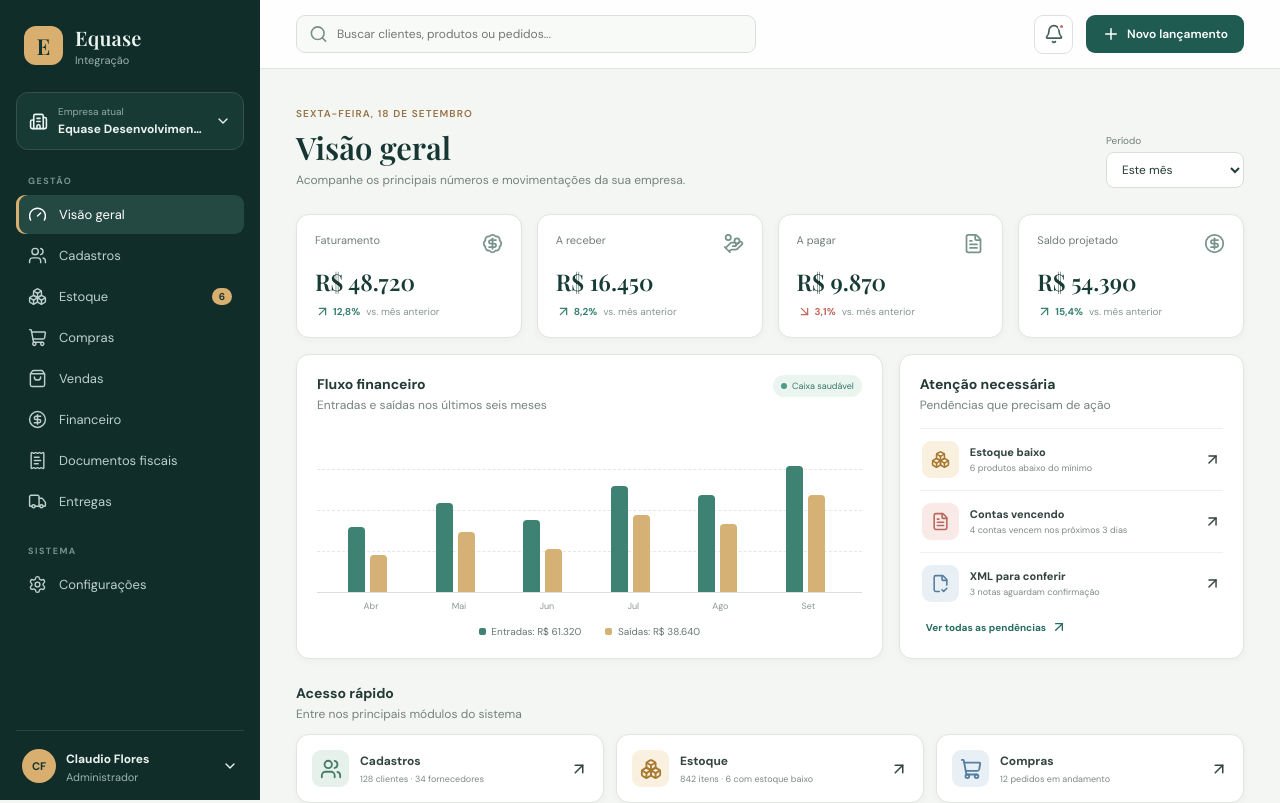
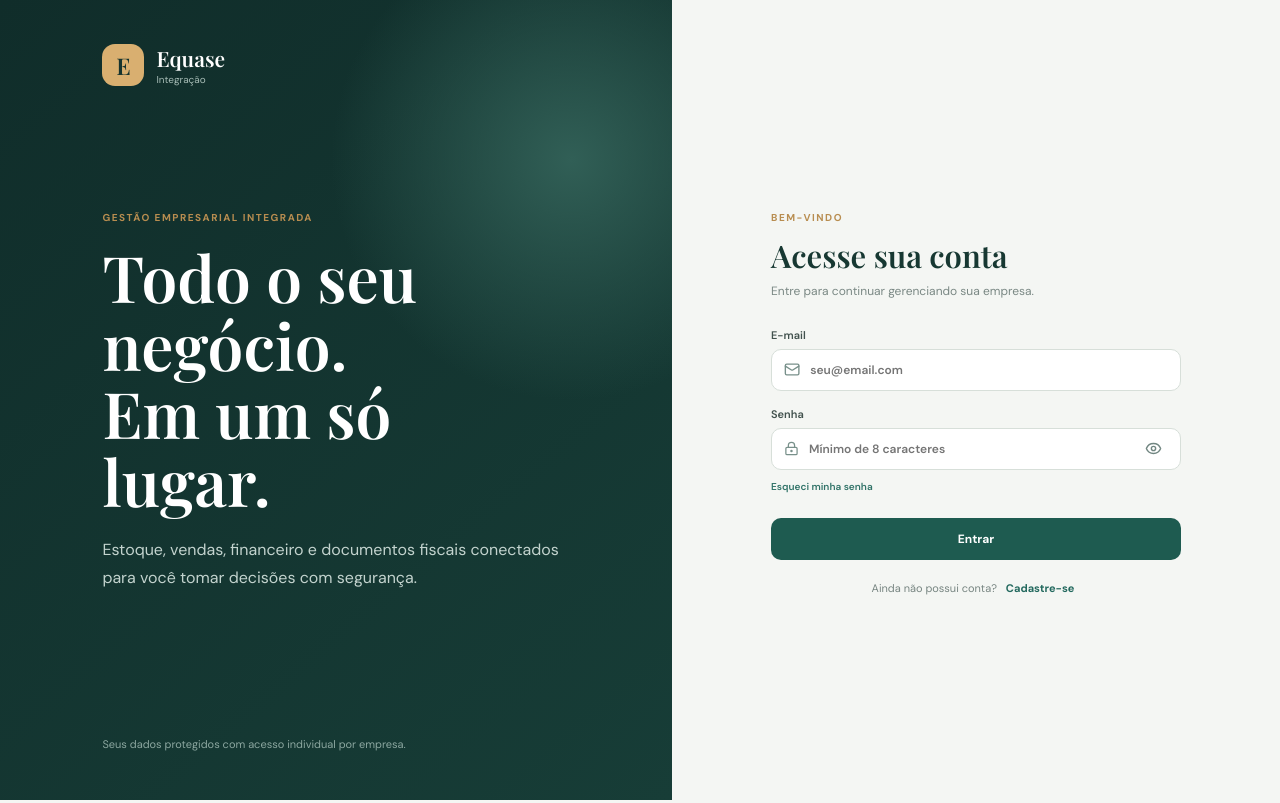
Before and after one commit to Claudio-Roberto-das-Flores/Equase-integrac-o, a React (Vite) app: page / in a window 1280 px wide. Shown: the top 803 px of the page. Built offline with nearby package versions, Linux system fonts and the light colour scheme; no server answers.

Commit message:
feat: ativar fluxo de autenticação

```diff
--- a/src/main.tsx
+++ b/src/main.tsx
@@ -1,10 +1,10 @@
 import { StrictMode } from 'react'
 import { createRoot } from 'react-dom/client'
-import App from './App'
+import AuthGate from './auth/AuthGate'
 import './styles.css'
 
 createRoot(document.getElementById('root')!).render(
   <StrictMode>
-    <App />
+    <AuthGate />
   </StrictMode>,
 )
```
